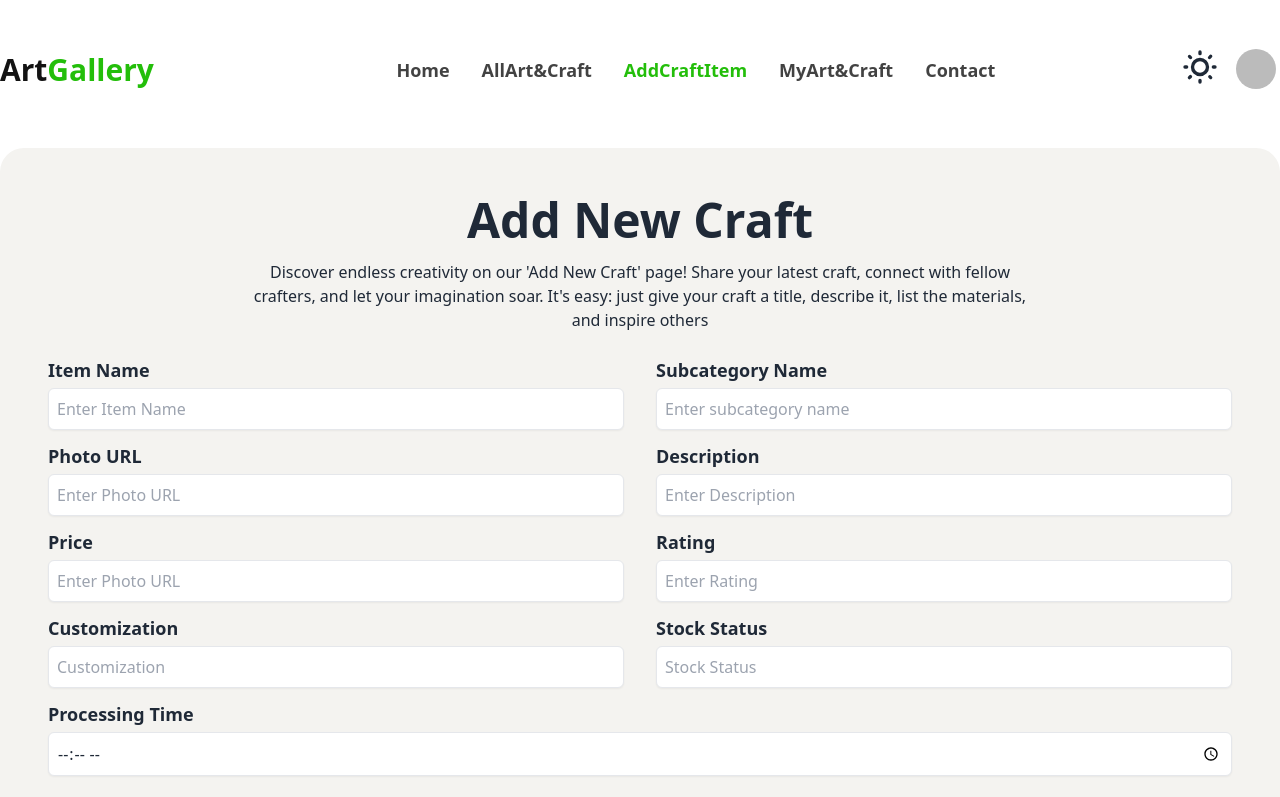
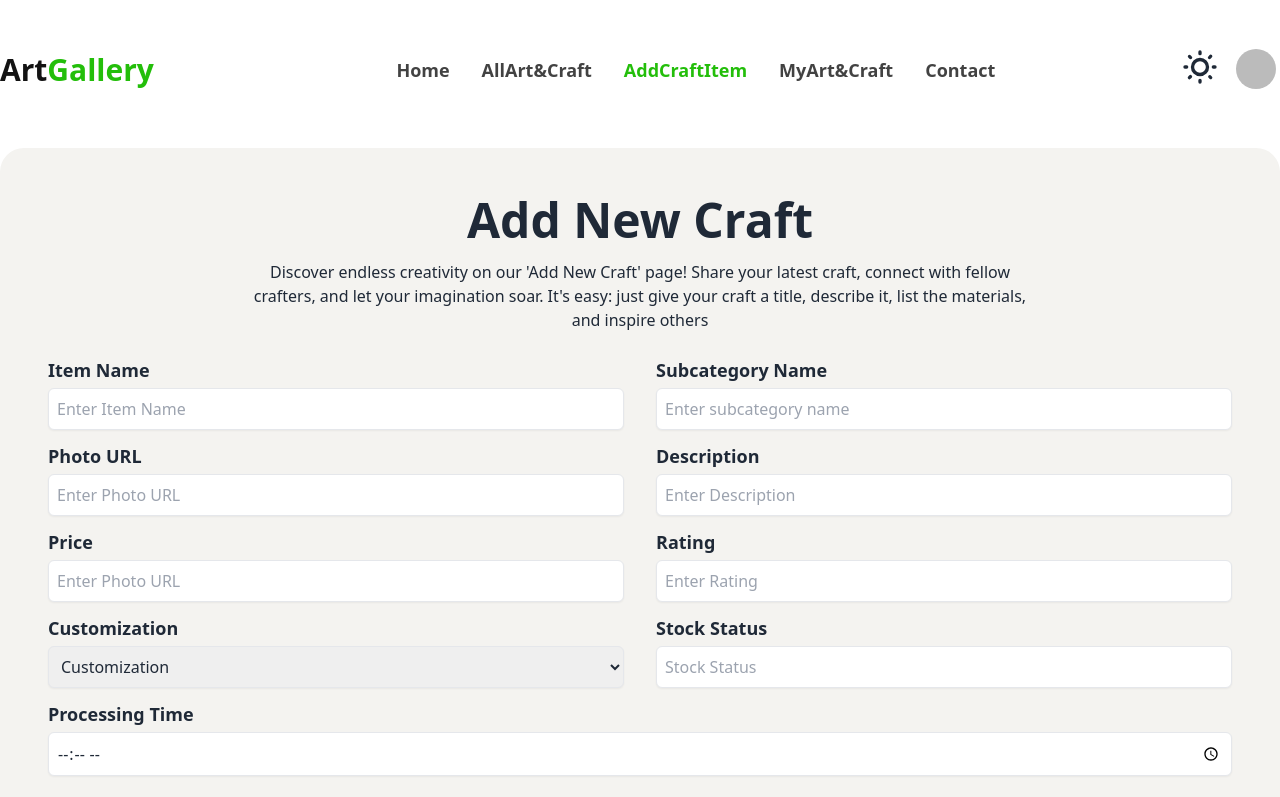
Before and after one commit to manik-kyau/art-and-craft-store-client, a React (Vite) app: page /addCraft in a window 1280 px wide. Shown: the top 797 px of the page. Built offline with nearby package versions, Linux system fonts and the light colour scheme; no server answers; sample sign-in values are in the browser's storage.

Commit message:
change customization fild in add craft page

```diff
--- a/src/Components/AddCraftItem/AddCraftItem.jsx
+++ b/src/Components/AddCraftItem/AddCraftItem.jsx
@@ -10,6 +10,10 @@ const AddCraftItem = () => {
 
     const { user } = useContext(AuthContext);
     // console.log(user);
+
+    const handleCustomization = (event) => {
+        console.log(event.target.value);
+      };
 
     const handleAddCraft = (e) => {
         e.preventDefault();
@@ -102,7 +106,12 @@ const AddCraftItem = () => {
                             <div className='flex flex-col md:flex-row w-full mb-3 gap-4 md:gap-8'>
                                 <label className="block w-full">
                                     <span className="mb-1 text-lg font-semibold">Customization </span>
-                                    <input type="text" name='customization' placeholder="Customization " required className="block w-full outline-none rounded-md shadow-sm focus:ring focus:ring-opacity-75 focus:dark:ring-violet-600 p-2 dark:bg-gray-100 border mt-1" />
+                                    <select className=' w-full outline-none rounded-md shadow-sm focus:ring focus:ring-opacity-75 focus:dark:ring-violet-600 p-2 dark:bg-gray-100 border mt-1' name="customization" id="" onChange={handleCustomization}>
+                                        <option className='bg-white text-black' value="">Customization</option>
+                                        <option className='bg-white text-black' value="Customization Yes"> Yes</option>
+                                        <option className='bg-white text-black' value="Customization No"> No</option>
+                                    </select>
+                                    {/* <input type="text" name='customization' placeholder="Customization " required className="block w-full outline-none rounded-md shadow-sm focus:ring focus:ring-opacity-75 focus:dark:ring-violet-600 p-2 dark:bg-gray-100 border mt-1" /> */}
                                 </label>
                                 <label className="block w-full">
                                     <span className="mb-1 text-lg font-semibold">Stock Status</span>
--- a/src/Components/MyArtAndCraftList/MyArtAndCraftList.jsx
+++ b/src/Components/MyArtAndCraftList/MyArtAndCraftList.jsx
@@ -6,9 +6,13 @@ import { Fade } from 'react-awesome-reveal';
 
 const MyArtAndCraftList = () => {
 
+        const handleChange = (event) => {
+          console.log(event.target.value);
+        };
+
     const { user } = useContext(AuthContext);
     const [crafts, setCrafts] = useState([]);
-    const[userCraft, setUserCraft] =useState()
+    const [userCraft, setUserCraft] = useState()
 
     useEffect(() => {
         fetch(`http://localhost:5000/myArtAndCraft/${user?.userEmail}`)
@@ -20,7 +24,7 @@ const MyArtAndCraftList = () => {
 
     // filter single user art
     const remaining = crafts.filter(craf => craf.userEmail == user.email);
-    setUserCraft(remaining)
+    // setUserCraft(remaining)
 
     // const handleCustomization = (e) => {
     //     console.log(e.target.value);
@@ -38,11 +42,18 @@ const MyArtAndCraftList = () => {
             </Fade>
             <Fade cascade damping={0.2}>
                 <div className='flex justify-center py-4'>
-                    <select className='text-xl font-semibold bg-[#23BE0A] px-3 py-3 rounded-md text-white outline-none' name="" id="">
+                    <select className='text-xl font-semibold bg-[#23BE0A] px-3 py-3 rounded-md text-white outline-none' name="" id="" onChange={handleChange}>
+                        <option className='bg-white text-black' value="">Customization</option>
+                        <option className='bg-white text-black' value="Customization Yes">Customization Yes</option>
+                        <option className='bg-white text-black' value="Customization No">Customization No</option>
+                    </select>
+
+
+                    {/* <select className='text-xl font-semibold bg-[#23BE0A] px-3 py-3 rounded-md text-white outline-none' name="" id="">
                         <option className='bg-white text-black ' value=" ">Customization</option>
                         <option className='bg-white text-black ' value="">Customization Yes</option>
                         <option className='bg-white text-black' value="">Customization No</option>
-                    </select>
+                    </select> */}
                 </div>
             </Fade>
             <Fade direction='right'>
--- /dev/null
+++ b/src/New/New.jsx
@@ -0,0 +1,17 @@
+import React from 'react';
+
+const MyComponent = () => {
+  const handleChange = (event) => {
+    console.log(event.target.value);
+  };
+
+  return (
+    <select className='text-xl font-semibold bg-[#23BE0A] px-3 py-3 rounded-md text-white outline-none' name="" id="" onChange={handleChange}>
+      <option className='bg-white text-black' value="">Customization</option>
+      <option className='bg-white text-black' value="Customization Yes">Customization Yes</option>
+      <option className='bg-white text-black' value="Customization No">Customization No</option>
+    </select>
+  );
+}
+
+export default MyComponent;
```
